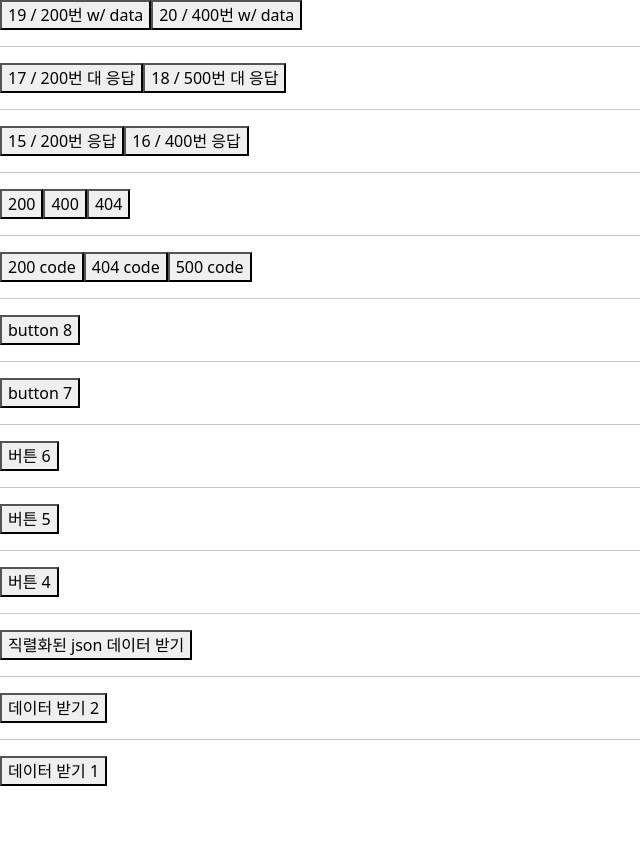
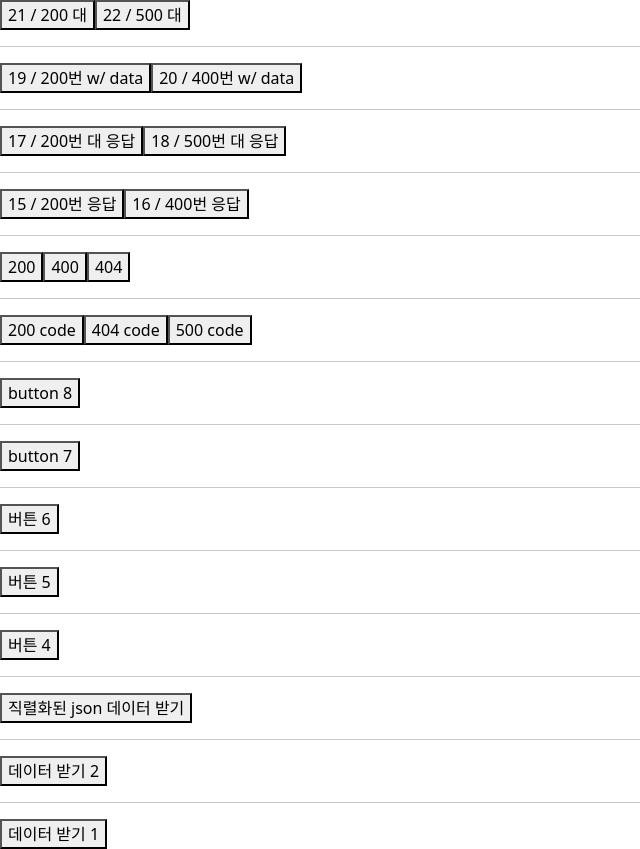
Before and after one commit to sebaek/react-20250630, a React (Vite) app: page / in a window 1280 px wide. Shown: the whole page, without its empty margins (0-640 px from the left). Before the commit the page ends 800 px from the top, so only its background shows below. Built offline with nearby package versions, Linux system fonts and the light colour scheme.

Commit message:
응답 코드와 데이터

```diff
--- a/src/App57.jsx
+++ b/src/App57.jsx
@@ -149,8 +149,45 @@ function App57(props) {
     });
   }
 
+  function handleButton21Click() {
+    axios
+      .get("/api/main32/sub21")
+      .then((res) => {
+        console.log("잘됨");
+        console.log(res.data[0]);
+        console.log(res.data[1]);
+        console.log(res.data[2]);
+      })
+      .catch((err) => {
+        console.log("잘안됨");
+        console.log(err.response.data[0]);
+        console.log(err.response.data[1]);
+        console.log(err.response.data[2]);
+      });
+  }
+
+  function handleButton22Click() {
+    axios
+      .get("/api/main32/sub22")
+      .then((res) => {
+        console.log("잘됨");
+        console.log(res.data[0]);
+        console.log(res.data[1]);
+        console.log(res.data[2]);
+      })
+      .catch((err) => {
+        console.log("잘안됨");
+        console.log(err.response.data[0]);
+        console.log(err.response.data[1]);
+        console.log(err.response.data[2]);
+      });
+  }
+
   return (
     <div>
+      <button onClick={handleButton21Click}>21 / 200 대</button>
+      <button onClick={handleButton22Click}>22 / 500 대</button>
+      <hr />
       <button onClick={handleButton19Click}>19 / 200번 w/ data</button>
       <button onClick={handleButton20Click}>20 / 400번 w/ data</button>
       <hr />
```
